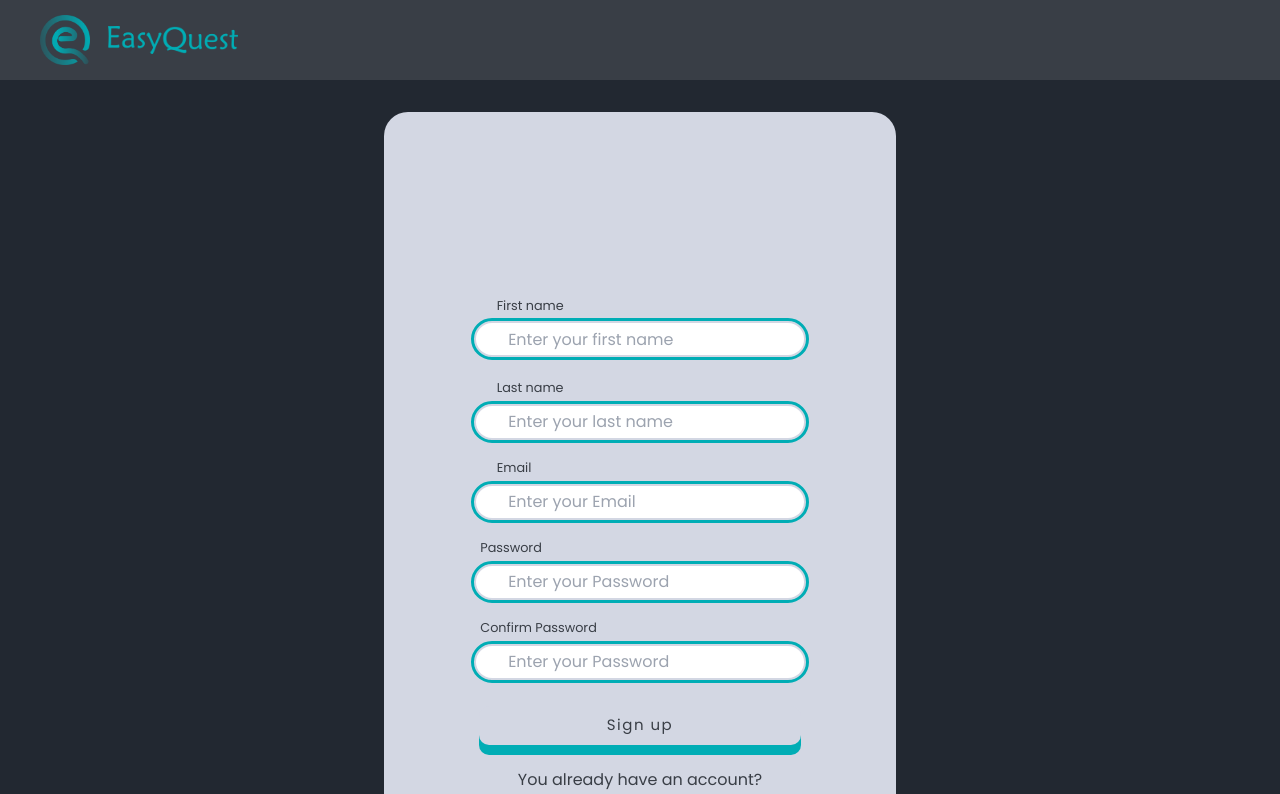
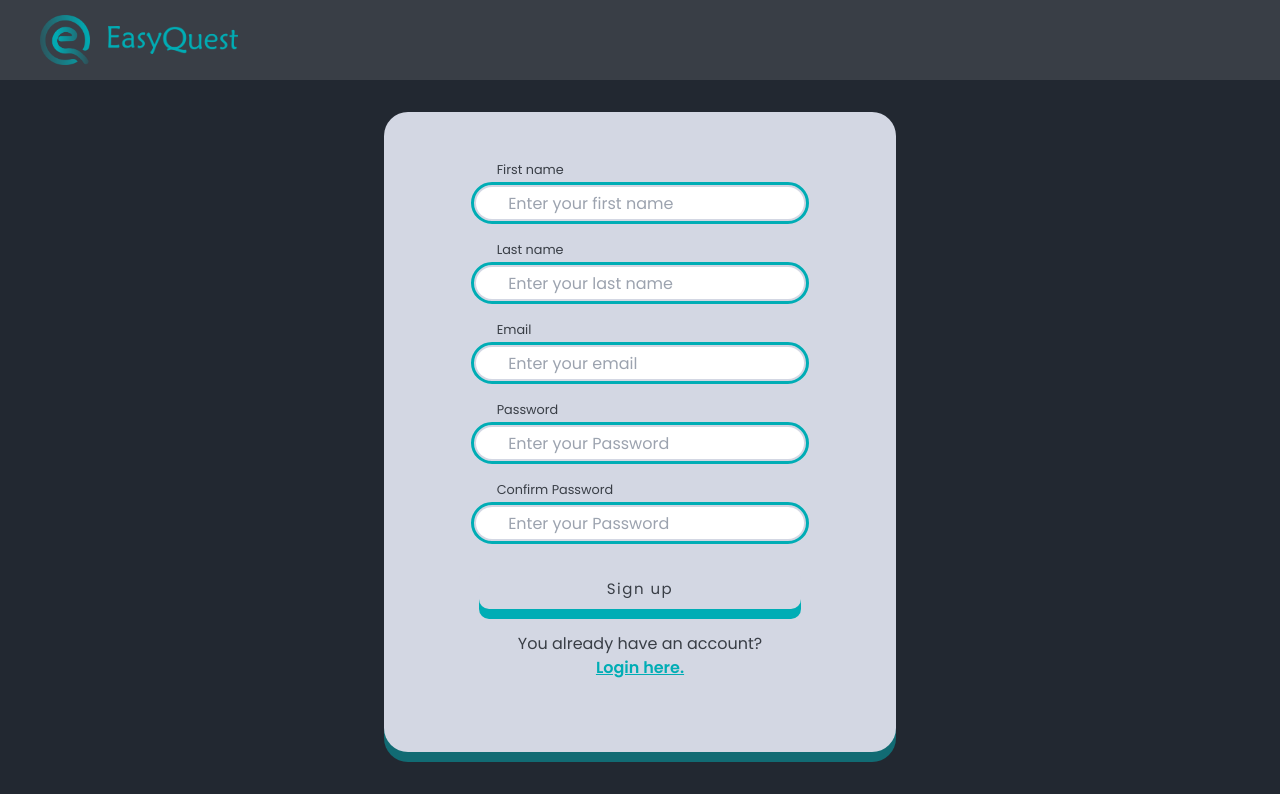
Before and after one commit to MahrazAbdelrahmen/easyques-copy, a React (Create React App) app in the folder my-app/: page /4 in a window 1280 px wide. Shown: the top 794 px of the page. Built offline with nearby package versions, Linux system fonts and the light colour scheme; what @react-pdf/renderer would draw is missing.

Commit message:
RegisterPage done

```diff
--- a/my-app/src/Components/Login.js
+++ b/my-app/src/Components/Login.js
@@ -59,7 +59,7 @@ function Login() {
 
           if (data.type == 'user') {
             // utilisateur normale
-            navigate('/Profile')
+            navigate('.././Home')
           }
           else {
             if (data.type == 'moderator') {
--- /dev/null
+++ b/my-app/src/Components/MyInput.js
@@ -0,0 +1,28 @@
+// Create a new file, for example, FirstNameInput.js
+
+import React from 'react';
+
+const MyInput = ({ value, onChange, placeholder, labelText, type, id }) => {
+    return (
+      <div className="grid content-start justify-items-center w-4/5 h-20 mt-0">
+        {/* Label */}
+        <label className="text-sm text-grey block m-2 float-left w-[70%]" htmlFor={id}>
+          {labelText}
+        </label>
+
+        {/* Input */}
+        <input
+          className="outline outline-offset-2 outline-blue text-grey rounded-2xl block h-8 text-gray-600 py-1 px-8 w-[80%] mb-2 rounded-0"
+          value={value}
+          onChange={onChange}
+          type={type}
+          id={id}
+          placeholder={placeholder}
+        />
+
+        {/* Error message */}
+      </div>
+    );
+  };
+
+export default MyInput;
--- a/my-app/src/Components/Navbar.js
+++ b/my-app/src/Components/Navbar.js
@@ -37,7 +37,7 @@ function Navbar(params) {
           <ul>
             <li>
               <NavLink
-                to="/"
+                to=".././Home"
                 className={location.pathname === "/" ? "active" : ""}
               >
                 Home
--- a/my-app/src/Components/Register.js
+++ b/my-app/src/Components/Register.js
@@ -5,6 +5,7 @@ import { toast, ToastContainer } from "react-toastify";
 import { useNavigate } from 'react-router-dom';
 
 import "react-toastify/dist/ReactToastify.css";
+import MyInput from "./MyInput";
 function Register() {
   const [EmailVal, setEmailVal] = useState();
   const [PassVal, setPassVal] = useState();
@@ -94,143 +95,92 @@ const navigate = useNavigate();
   return (
 
     <div className="login  m-w-[100vw] m-h-[90vh] truncate grid content-center justify-items-center ">
-      <div className="login-container flex items-center justify-center h-[110vh] sm:w-3/5 md:w-2/5 w-4/5 rounded-2xl my-8 ">
-        <div className="left-login grid  content-center justify-items-center  rounded-3xl text-black bg-lightgrey  h-full m-2xl w-full  outline-0 ">
+      <div className="login-container flex items-center justify-center h-[80vh] sm:w-3/5 md:w-2/5 w-4/5 rounded-2xl my-8 ">
+      <div className="left-login grid content-start justify-items-center rounded-3xl text-black bg-lightgrey h-full m-2xl w-full outline-0">
         <ToastContainer></ToastContainer>
           <form
             className="text-black grid content-center justify-items-center grid-cols-1  w-full h-full"
             onSubmit={handleSubmit}
           >
-            <div className="grid content-start justify-items-center w-4/5 h-20 mt-0">
-              <label
-                className=" text-sm text-grey block m-2 float-left w-[70%] "
-                htmlFor="first"
-              >
-                First name
-              </label>
-              <input
-                className="outline outline-offset-2 outline-blue text-grey rounded-2xl block h-8 text-gray-600 py-1 px-8 w-[80%]  mb-2 rounded-0"
+            <div className="mt-10"></div>
+            {/** First name  */}
+            <MyInput labelText={'First name'}
+            onChange={(e) => { setFirstVal(e.target.value); setFirstError(""); }}
+            placeholder={"Enter your first name"}
+            id={'first'}
             value={FirstVal}
-                onChange={(e) => {
-                  setFirstVal(e.target.value);
-                  setFirstError("");
-                }}
-                type="name "
-                id="first"
-                placeholder="Enter your first name"
-              />
+            type={'name'}
+            ></MyInput>
+
             {firstError && <p className="text-red-500">{firstError}</p>}
-            </div>
-            <div className="grid content-center justify-items-center w-4/5 h-20">
-              <label
-                className=" text-sm text-grey block m-2 float-left w-[70%] "
-                htmlFor="last"
-              >
-                Last name
-              </label>
-              <input
-                className="outline outline-offset-2 outline-blue text-grey rounded-2xl block h-8 text-gray-600 py-1 px-8 w-[80%]  mb-2 rounded-0"
+
+            {/** Last name  */}
+           <MyInput labelText={'Last name'}
+            onChange={(e) => {setLastVal(e.target.value); }}
+            placeholder={"Enter your last name"}
+            id={'last'}
             value={LastVal}
-                onChange={(e) => {
-                  setLastVal(e.target.value);
-                }}
-                type="name "
-                id="last"
-                placeholder="Enter your last name"
-              />
-            </div>
-            <div className="grid content-center justify-items-center w-4/5 h-20">
-              {" "}
-              <label
-                className=" text-sm text-grey block m-2 float-left w-[70%] "
-                htmlFor="emil2"
-              >
-                Email
-              </label>
-              <input
-                className="outline outline-offset-2 outline-blue text-grey rounded-2xl block h-8 text-gray-600 py-1 px-8 w-[80%]  mb-2 rounded-0"
+            type={'name'}
+            ></MyInput>
+
+            {/** Email   */}
+           <MyInput labelText={'Email'}
+             onChange={(e) => { setEmailVal(e.target.value);}}
+            placeholder={"Enter your email"}
+            id={'emil2'}
             value={EmailVal}
-                onChange={(e) => {
-                  setEmailVal(e.target.value);
-                }}
-                type="email "
-                id="emil2"
-                placeholder="Enter your Email"
-              />
-            </div>
-            <div className="grid content-center justify-items-center w-4/5 h-20">
-              {" "}
-              <label
-                className=" text-sm text-grey block m-2 float-left w-[78%] "
-                htmlFor="pwd2"
-              >
-                Password
-              </label>
-              <input
-                className="outline outline-offset-2 outline-blue text-grey rounded-2xl block h-8 text-gray-600 py-1 px-8 w-[80%] to mb-2 rounded-0"
-                type="password "
-                id="pwd2"
-                placeholder="Enter your Password"
-                onChange={(e) => {
-                  setPassVal(e.target.value);
-                }}
+            type={'email'}
+            ></MyInput>
+
+            {/** Password   */}
+            <MyInput labelText={'Password'}
+            onChange={(e) => {setPassVal(e.target.value);}}
+            placeholder={"Enter your Password"}
+            id={'pwd2'}
             value={PassVal}
-              />
-            </div>
-            <div className="grid content-center justify-items-center w-4/5 h-20">
-              {" "}
-              <label
-                className=" text-sm text-grey block m-2 float-left w-[78%] "
-                htmlFor="conf"
-              >
-                Confirm Password
-              </label>
-              <input
-                className="outline outline-offset-2 outline-blue text-grey rounded-2xl block h-8 text-gray-600 py-1 px-8 w-[80%]  mb-2 rounded-0"
-                type="password "
-                id="conf"
-                placeholder="Enter your Password"
-                onChange={(e) => {
-                  setConfirmVal(e.target.value);
-                }}
-                value={PassVal}
-              />
-            </div>{" "}
+            type={'password'}
+            ></MyInput>
+
+            {/** Confirm password   */}
+            <MyInput labelText={'Confirm Password'}
+            onChange={(e) => {setConfirmVal(e.target.value);}}
+            placeholder={"Enter your Password"}
+            id={'conf'}
+            value={ConfirmVal}
+            type={'password'}
+            ></MyInput>
+
+
+
+
             <div className="grid content-center justify-items-center w-full h-20">
 
+             {/** Sign up Button */}
             <button
               onClick={handleSignUp}
               type="submit"
               id="sub_button"
               className="login-button bg-grey px-[8rem] py-[0.5rem] cursor-pointer"
-    >
-      Sign up
+             >Sign up
             </button>
 
-            </div>{" "}
+            </div>
           </form>
 
           <div className="login-footer mt-0">
             <p className="text-grey">You already have an account? </p>
 
             <NavLink to="/Login">
-              {" "}
               <a href="" className="">
-                {" "}
                 <p className=" text-center text-blue underline font-bold ">
-                  {" "}
                   Login here.
                 </p>
               </a>
             </NavLink>
           </div>
+
      </div>
-        {/* <div className="right-login rounded-r-3xl bg-grey h-full m-2xl w-full grid content-center justify-items-center gap-y-8">
-          <p className="text-lightgrey text-3xl">Bienvenu !</p>
-          <div className="img-login">
-            <img src="./Assets/logo.png " className="h-40 " alt="" />
-          </div>
-        </div> */}
+
       </div>
     </div>
   );
```
Also changed, not shown: my-app/src/Components/Navbat_Profile.js (added), 2 other files (tests, documents, lock files or other folders). Lines whose indentation alone changed are shown as unchanged.
